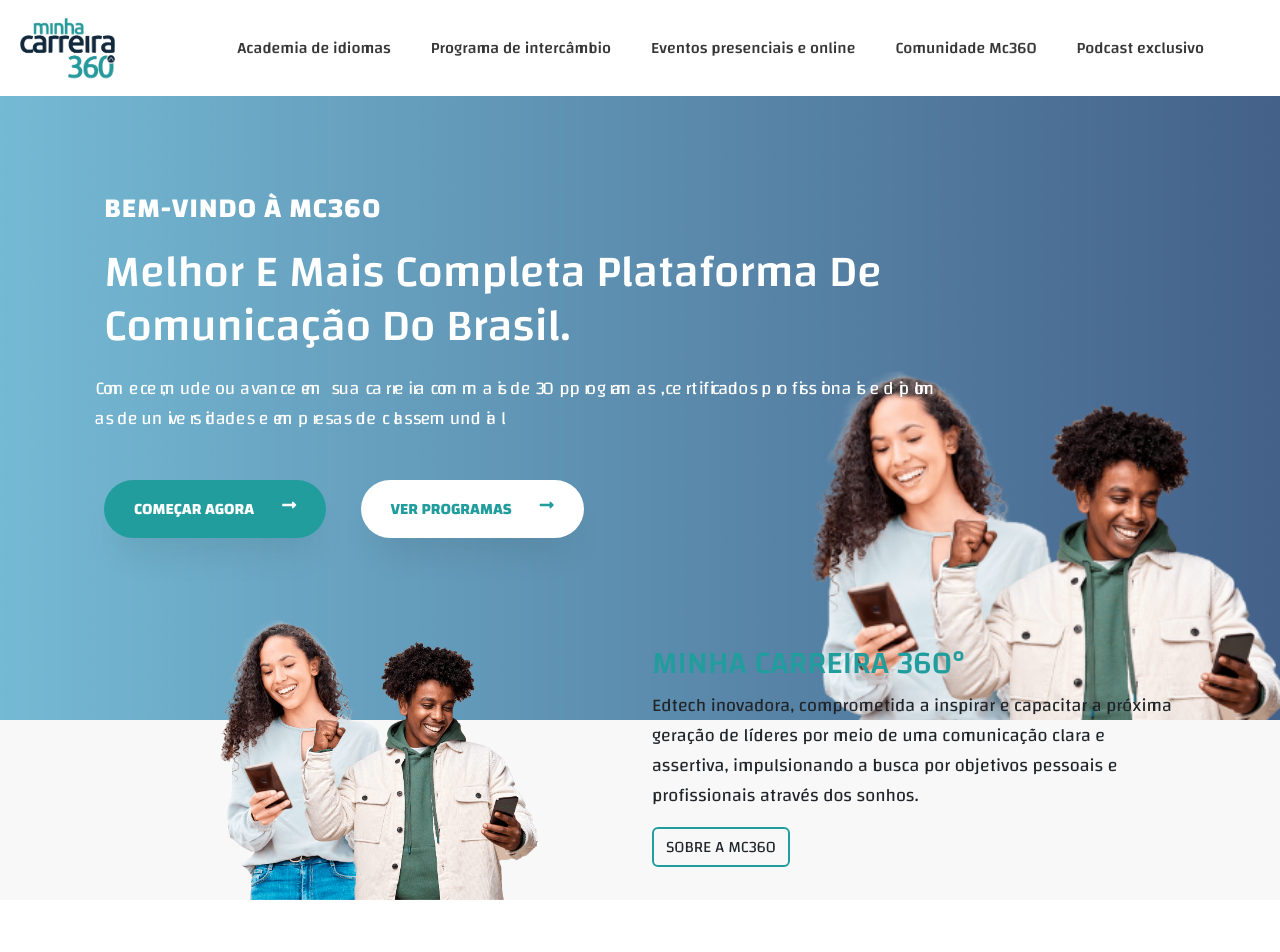
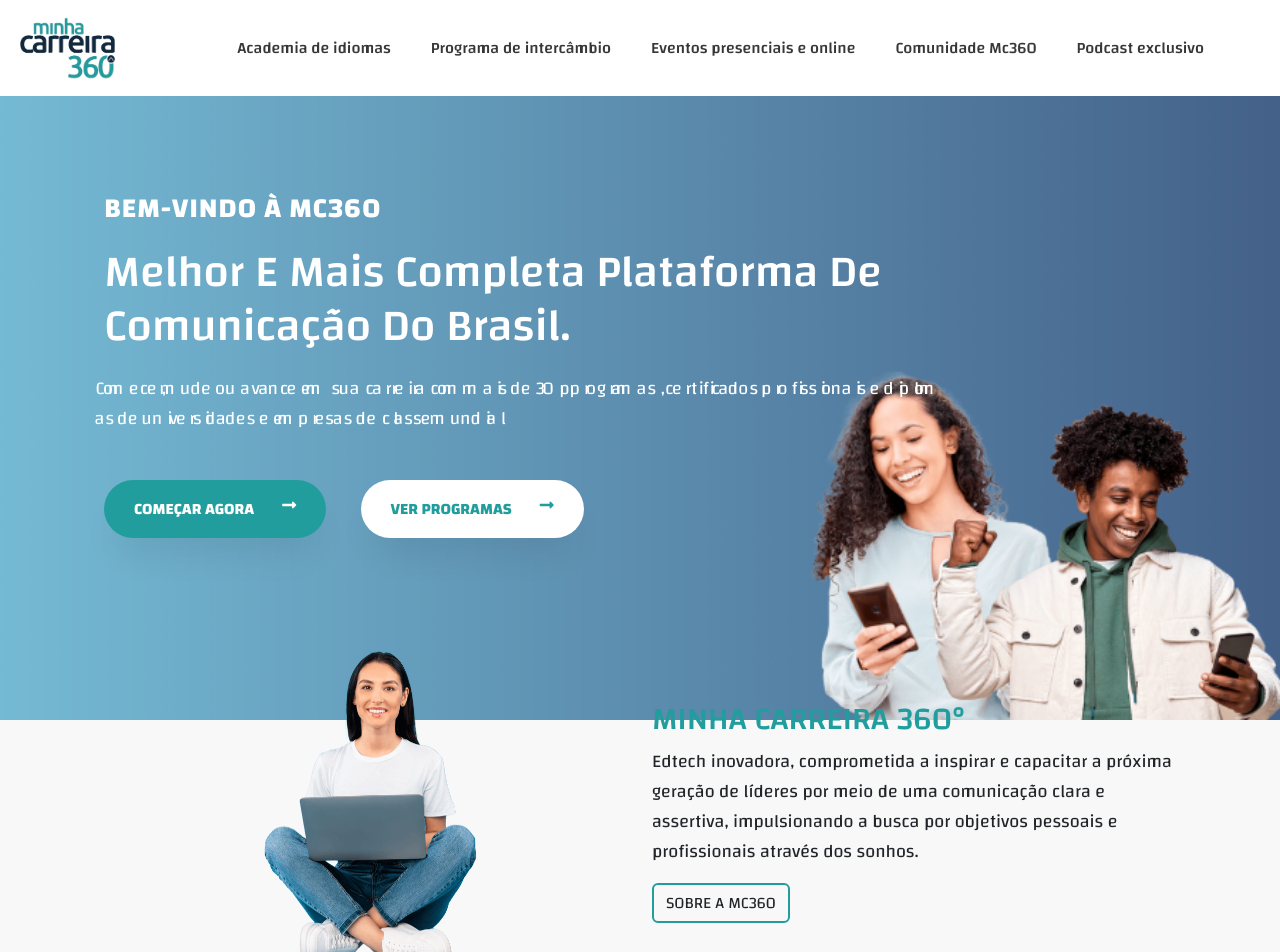
Before and after one commit to Katumbela/mc360, a React (Create React App) app: page / in a window 1280 px wide. Shown: the top 952 px of the page. Built offline with nearby package versions, Linux system fonts and the light colour scheme.

Commit message:
adding image

```diff
--- a/src/components/allcourses/courses.css
+++ b/src/components/allcourses/courses.css
@@ -3,7 +3,7 @@
 }
 
 .sobre img {
-  height: 18em;
+  height: 22em;
   /* width: 14em; */
 }
 
--- a/src/components/home/HAbout.jsx
+++ b/src/components/home/HAbout.jsx
@@ -5,7 +5,7 @@
 import { coursesCard } from "../../dummydata";
 import Slide from "react-reveal/Slide";
 import bann3 from "../../images/bann3.png";
-import s1 from "../../images/imgh.png";
+import s1 from "../../images/img_2.png";
 import s2 from "../../images/imgh2.png";
 import { Fade } from "react-reveal";
 import { NavLink } from "react-router-dom";
@@ -13,7 +13,7 @@
 const HAbout = () => {
   return (
     <>
-      <section className="sobre container">
+      <section className="sobre py-4 container">
         <div className="row">
           <div className="col-12 col-md-6 text-center">
            <Slide left>
```
Also changed, not shown: src/images/img_2.png (added).
